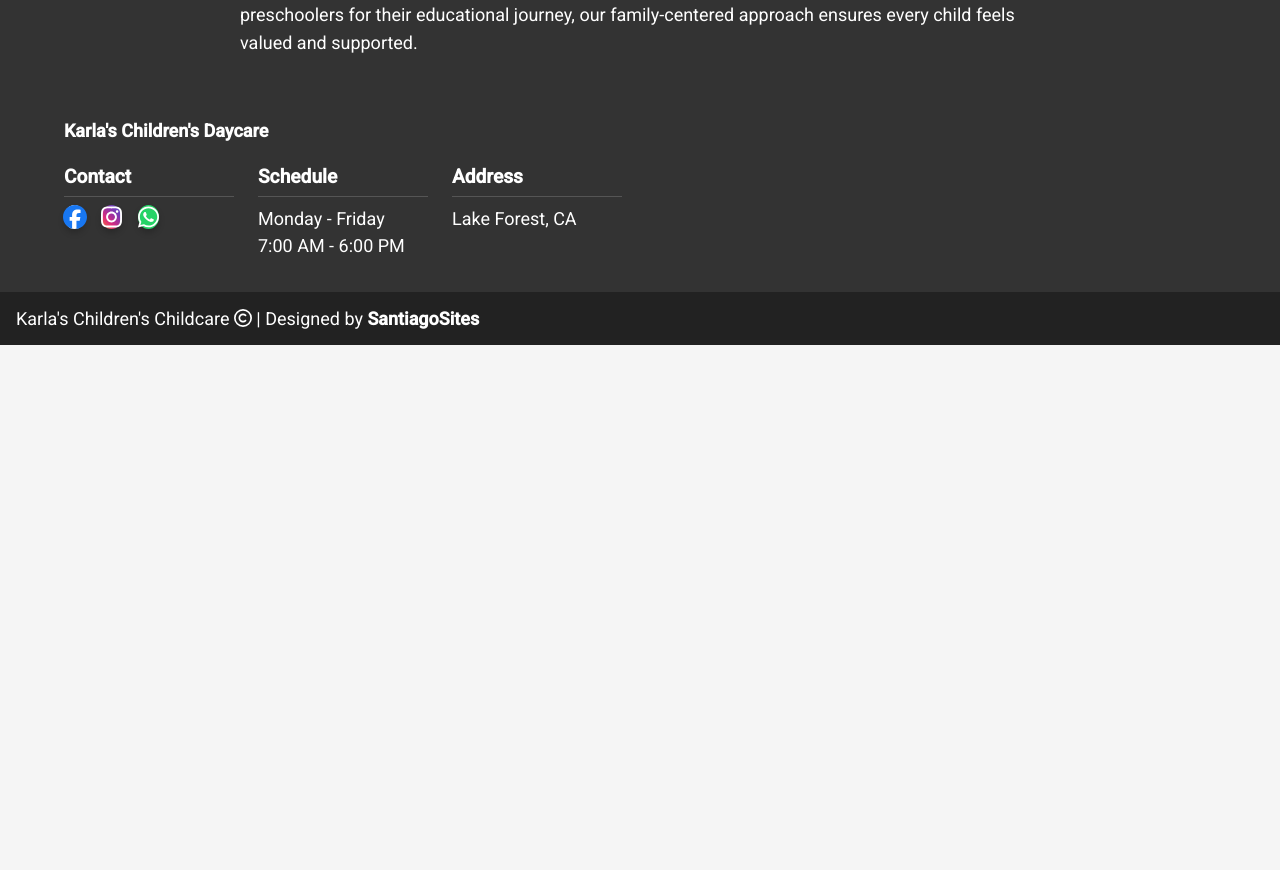
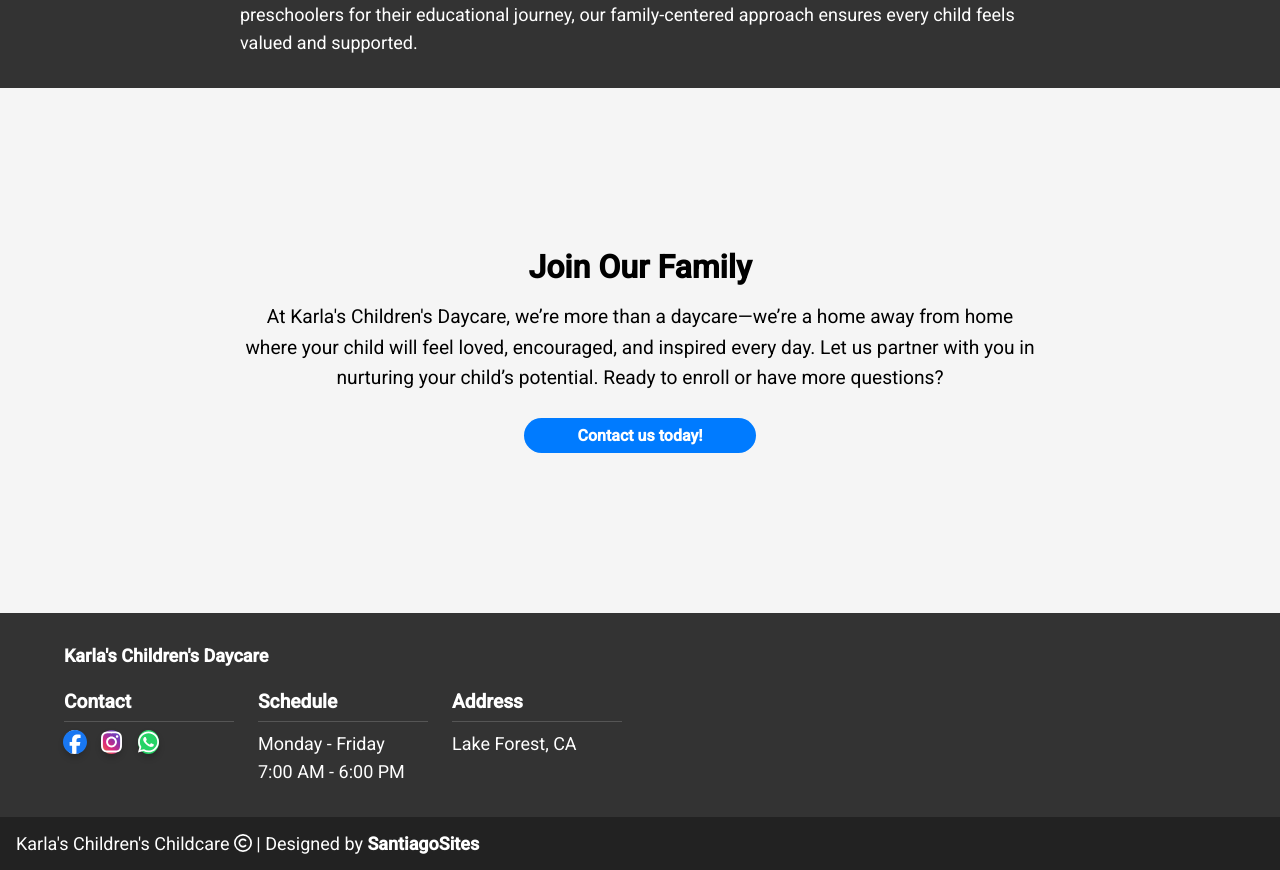
Before and after one commit to Aleroms/Karlasdaycare_website, a Vue app: page /about in a window 1280 px wide. Shown: the part 2264-3134 px from the top of the page. Before the commit the page ends 2609 px from the top, so only its background shows below. Built offline with nearby package versions, Linux system fonts and the light colour scheme.

Commit message:
fixed navbar resizing issues plus added CTA

```diff
--- a/src/components/CallToAction.vue
+++ b/src/components/CallToAction.vue
@@ -1,20 +1,59 @@
 <template>
-  <section class="cta">
-    <h2>{{ title }}</h2>
-  </section>
+  <div class="call-to-action">
+    <div class="cta-content">
+      <h2>{{ title }}</h2>
+      <p>
+        {{ content }}
+      </p>
+      <RoundedButton :to="link">{{ label }}</RoundedButton>
+    </div>
+  </div>
 </template>
 
 <script setup lang="ts">
+import RoundedButton from '@/components/buttons/RoundedButton.vue'
+
 defineProps({
   title: {
     type: String,
-    default: 'Title',
+    default: 'title',
   },
   content: {
     type: String,
-    default: 'Content text asdf',
+    default: 'content',
+  },
+  label: {
+    type: String,
+    default: 'label',
+  },
+  link: {
+    type: String,
+    default: '/',
   },
 })
 </script>
 
-<style scoped></style>
+<style scoped>
+.call-to-action {
+  padding: 8rem 1rem;
+  text-align: center;
+  margin: 2rem 0;
+  /* width: 100%; */
+}
+
+.cta-content {
+  max-width: 800px;
+  margin: 0 auto;
+}
+
+h2 {
+  font-size: 2rem;
+  margin-bottom: 1rem;
+}
+
+p {
+  font-size: 1.2rem;
+  margin-bottom: 1.5rem;
+  line-height: 1.6;
+}
+</style>
--- a/src/components/Navbar.vue
+++ b/src/components/Navbar.vue
@@ -179,7 +179,7 @@ onUnmounted(() => {
   margin-bottom: 0;
 }
 
-@media (max-width: 380px) {
+@media (max-width: 600px) {
   .right {
     display: none;
   }
@@ -193,7 +193,7 @@ onUnmounted(() => {
   }
 }
 
-@media (min-width: 381px) {
+@media (min-width: 600px) {
   .nav-link.active-link::after {
     display: block;
   }
--- a/src/views/AboutView.vue
+++ b/src/views/AboutView.vue
@@ -1,12 +1,19 @@
 <script setup lang="ts">
 import AboutMe from '@/components/about/AboutMe.vue'
 import AboutCards from '@/components/about/AboutCards.vue'
+import CallToAction from '@/components/CallToAction.vue'
 </script>
 
 <template>
   <div class="about">
     <AboutMe />
     <AboutCards />
+    <CallToAction
+      title="Join Our Family"
+      content="At Karla's Children's Daycare, we’re more than a daycare—we’re a home away from home where your child will feel loved, encouraged, and inspired every day. Let us partner with you in nurturing your child’s potential. Ready to enroll or have more questions?"
+      label="Contact us today!"
+      link="/contact"
+    />
   </div>
 </template>
 
--- a/src/views/HomeView.vue
+++ b/src/views/HomeView.vue
@@ -5,8 +5,9 @@ import LocatedAt from '@/components/LocatedAt.vue'
 import AboutUs from '@/components/about/AboutUs.vue'
 import TestimonialTabs from '@/components/testimonials/TestimonialTabs.vue'
 import ActivitiesSchedule from '@/components/activities/ActivitiesSchedule.vue'
-import ContactCTA from '@/components/contact/ContactCTA.vue'
 import MealsInfo from '@/components/MealsInfo.vue'
+import CallToAction from '@/components/CallToAction.vue'
+// import CardComponent from '@/components/CardComponent.vue'
 
 const title = "Karla's Children's Daycare"
 const subtitle = 'Where Learning, Care, and Family meet'
@@ -22,6 +23,11 @@ const imagePath = 'banner/home.jpg'
     <ActivitiesSchedule />
     <MealsInfo />
     <!-- <ContactComponent /> -->
-    <ContactCTA />
+    <CallToAction
+      title="Ready to Learn More?"
+      content="Contact us today to find out how Karla's Children's Daycare can help nurture and prepare your little one for a bright future."
+      label="Contact Us"
+      link="/contact"
+    />
   </main>
 </template>
```
